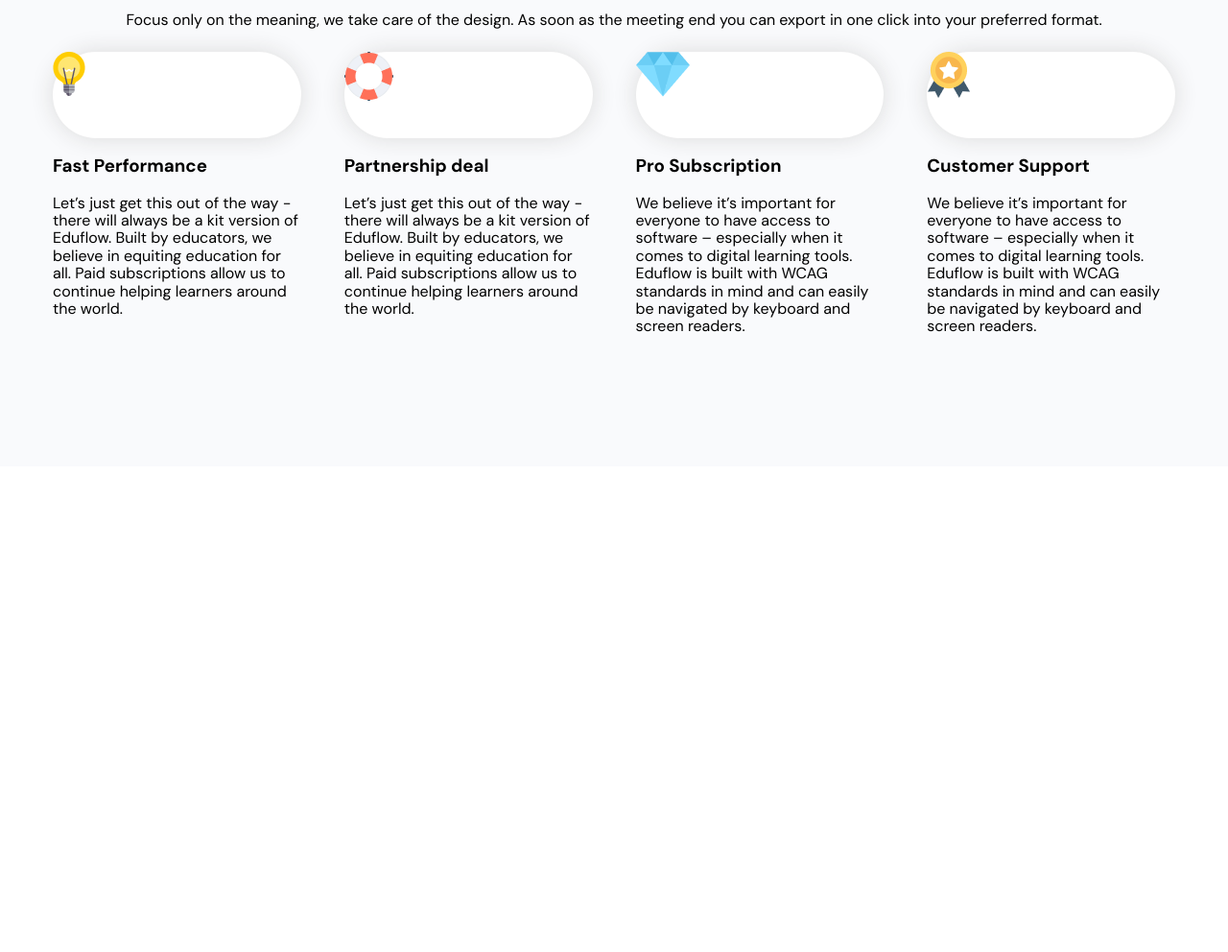
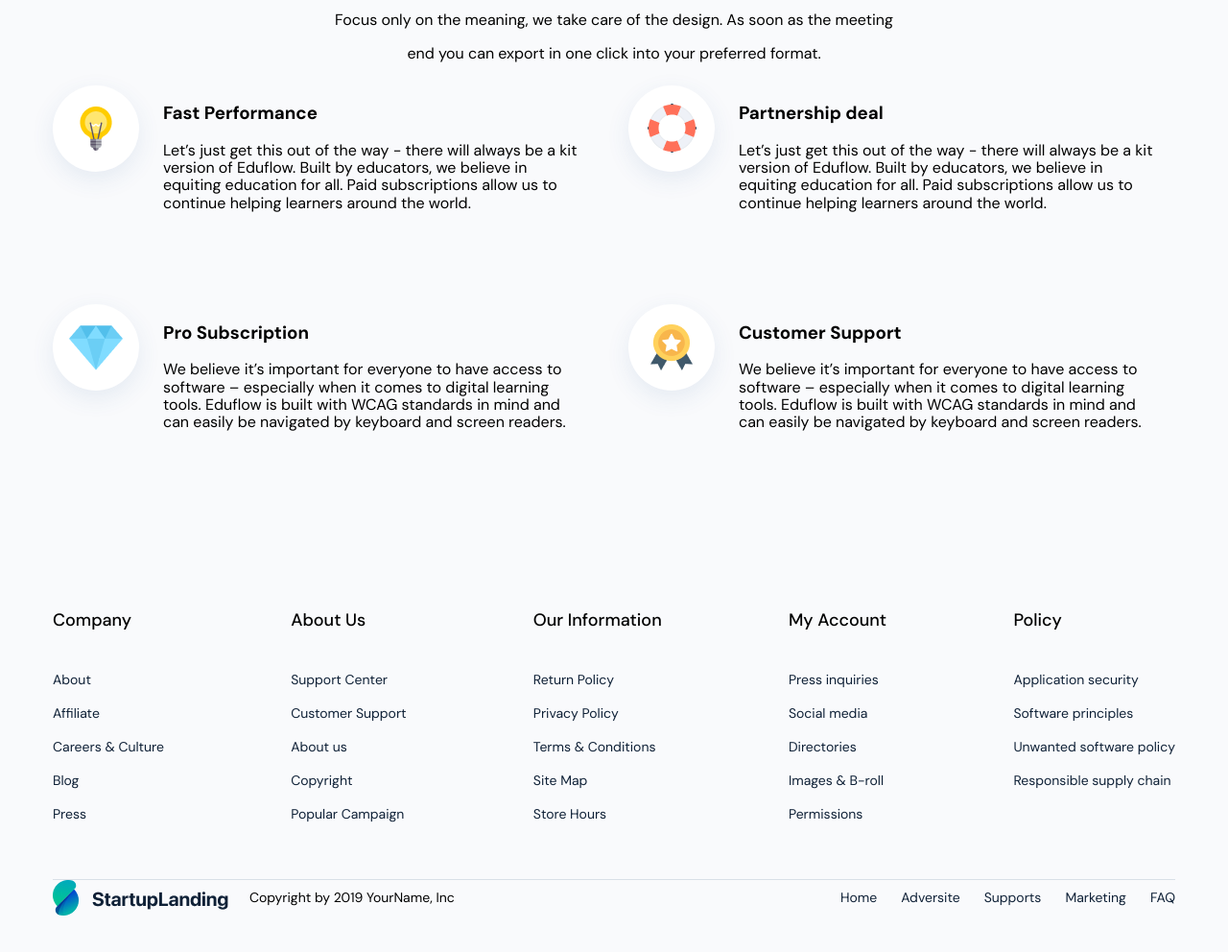
Before and after one commit to StoleB/Lession-11, a plain HTML site: page index.html in a window 1280 px wide. Shown: the part 2288-3280 px from the top of the page at 96% size. Before the commit the page ends 2774 px from the top, so only its background shows below. Drawn offline with nearby package versions, Linux system fonts and the light colour scheme.

Commit message:
Progress

```diff
--- a/index.html
+++ b/index.html
@@ -22,7 +22,7 @@
 
                     <div class="site-nav-wrap">
                         <nav class="site-nav">
-                            <a href="#" class="site-nav-link">Pricing</a>
+                            <a href="#pricing" class="site-nav-link">Pricing</a>
                             <a href="#" class="site-nav-link">Support</a>
                             <a href="#" class="site-nav-link">Register</a>
                             <a href="#" class="site-nav-link">Get Started</a>
@@ -64,7 +64,7 @@
                 </div>
             </section><!-- /.block-intro -->
 
-            <section class="block-features">
+            <section class="block-features" id="pricing">
                 <div class="container">
                     <h2 class="block-features-title">Amazing useful features</h2>
                     <p class="block-features-text">Focus only on the meaning, we take care of the design. As soon as the meeting end you can export in one click into your preferred format.</p>
@@ -74,29 +74,37 @@
                             <div class="block-features-item-img">
                                 <img src="img/bulb.png" alt="">
                             </div>
+                            <div class="block-features-item-content">
                                 <h3>Fast Performance</h3>
                                 <p>Let’s just get this out of the way - there will always be a kit version of Eduflow. Built by educators, we believe in equiting education for all. Paid subscriptions allow us to continue helping learners around the world.</p>
+                            </div>
                         </div>
                         <div class="block-features-item">
                             <div class="block-features-item-img">
                                 <img src="img/lifebuoy.png" alt="">
                             </div>
-                            <h3>Partnership deal</h3>
+                            <div class="block-features-item-content">
+                                <h3>Partnership deal</h3>
                                 <p>Let’s just get this out of the way - there will always be a kit version of Eduflow. Built by educators, we believe in equiting education for all. Paid subscriptions allow us to continue helping learners around the world.</p>
+                            </div>
                         </div>
                         <div class="block-features-item">
                             <div class="block-features-item-img">
                                 <img src="img/diamond.png" alt="">
                             </div>
-                            <h3>Pro Subscription</h3>
+                            <div class="block-features-item-content">
+                                <h3>Pro Subscription</h3>
                                 <p>We believe it’s important for everyone to have access to software – especially when it comes to digital learning tools. Eduflow is built with WCAG standards in mind and can easily be navigated by keyboard and screen readers.</p>
+                            </div>
                         </div>
                         <div class="block-features-item">
                             <div class="block-features-item-img">
                                 <img src="img/ribbon.png" alt="">
                             </div>
+                            <div class="block-features-item-content">
                             <h3>Customer Support</h3>
                                 <p>We believe it’s important for everyone to have access to software – especially when it comes to digital learning tools. Eduflow is built with WCAG standards in mind and can easily be navigated by keyboard and screen readers.</p>
+                            </div>
                         </div>
                     </div>
                 </div>
@@ -104,7 +112,76 @@
         </main><!-- /.site-main -->
 
         <footer class="site-footer">
+            <div class="container">
+                <div class="site-footer-head">
+                    <div class="site-footer-links">
+                        <h3 class="site-footer-title">Company</h3>
 
+                        <ul class="site-footer-list">
+                            <li><a href="#">About</a></li>
+                            <li><a href="#">Affiliate</a></li>
+                            <li><a href="#">Careers & Culture</a></li>
+                            <li><a href="#">Blog</a></li>
+                            <li><a href="#">Press</a></li>
+                        </ul>
+                    </div>
+
+                    <div class="site-footer-links">
+                        <h3 class="site-footer-title">About Us</h3>
+                        <ul class="site-footer-list">
+                            <li><a href="#">Support Center</a></li>
+                            <li><a href="#">Customer Support</a></li>
+                            <li><a href="#">About us</a></li>
+                            <li><a href="#">Copyright</a></li>
+                            <li><a href="#">Popular Campaign</a></li>
+                        </ul>
+                    </div>
+
+                    <div class="site-footer-links">
+                        <h3 class="site-footer-title">Our Information</h3>
+                        <ul class="site-footer-list">
+                            <li><a href="#">Return Policy</a></li>
+                            <li><a href="#">Privacy Policy</a></li>
+                            <li><a href="#">Terms & Conditions</a></li>
+                            <li><a href="#">Site Map</a></li>
+                            <li><a href="#">Store Hours</a></li>
+                        </ul>
+                    </div>
+
+                    <div class="site-footer-links">
+                        <h3 class="site-footer-title">My Account</h3>
+                        <ul class="site-footer-list">
+                            <li><a href="#">Press inquiries</a></li>
+                            <li><a href="#">Social media</a></li>
+                            <li><a href="#">Directories</a></li>
+                            <li><a href="#">Images & B-roll</a></li>
+                            <li><a href="#">Permissions</a></li>
+                        </ul>
+                    </div>
+
+                    <div class="site-footer-links">
+                        <h3 class="site-footer-title">Policy</h3>
+                        <ul class="site-footer-list">
+                            <li><a href="#">Application security</a></li>
+                            <li><a href="#">Software principles</a></li>
+                            <li><a href="#">Unwanted software policy</a></li>
+                            <li><a href="#">Responsible supply chain</a></li>
+                        </ul>
+                    </div>
+                </div><!-- /site-footer-head-->
+                <div class="site-footer-foot">
+                    <img src="img/logo.png" alt="">
+                    <p class="site-footer-copyright">Copyright by 2019 YourName, Inc</p>
+
+                    <ul class="site-footer-menu">
+                        <li> <a href="#">Home</a></li>
+                        <li> <a href="#">Adversite</a></li>
+                        <li> <a href="#">Supports</a></li>
+                        <li> <a href="#">Marketing</a></li>
+                        <li> <a href="#">FAQ</a></li>
+                    </ul>
+                </div><!-- /site-footer-foot-->
+            </div>
         </footer><!-- /.site-footer -->
     </body>
 </html>
--- a/style.css
+++ b/style.css
@@ -5,6 +5,7 @@
   html,
   body {
       font-family: 'DM Sans', sans-serif;
+      scroll-behavior: smooth;
   }
 
   .container {
@@ -252,12 +253,11 @@
     margin-right: auto;
     max-width: 100%;
     max-width: 970px;
-    border-radius: 5px;
     display: flex;
     position: relative;
     object-fit: cover;
+}
 
-}
 .block-intro-img img {
     max-width: 100%;
 }
@@ -270,6 +270,7 @@
     left: 0;
     right: 0;
     bottom: 0;
+    border-radius: 5px;
 
 }
 
@@ -283,10 +284,6 @@
         line-height: 40px;
         margin-bottom: 15px;
     }
-    .block-intro-img {
-        margin-top: ;
-        height: ;
-    }
 }
 /* Block-intro-end */
 
@@ -294,8 +291,8 @@
 .block-features {
     padding-top: 100px;
     padding-bottom: 120px;
-    background-color: #F9FAFC;;
-}
+    background-color: #F9FAFC;
+    }
 
 .block-features-title {
     font-size: 30px;
@@ -309,25 +306,136 @@
     line-height: 35px;
     margin-top: 30px;
     text-align: center;
+    max-width: 585px;
+    margin-left: auto;
+    margin-right: auto;
+
 }
 
 .block-features-sections {
-    display: flex;
+    display:flex;
     gap: 80px 45px;
+    flex-wrap: wrap;
 }
 
 .block-features-item {
     flex: 0 1 555px;
+    gap: 25px;
+    display: flex;
+}
+
+.block-features-item-img {
+    flex: 0 0 90px;
+    height: 90px;
+    width: 90px;
+    border-radius: 50px;
+    background-color: #fff;
+    box-shadow: 0px 8px 24px 0px rgba(53, 95, 158, 0.10);
+    color: #dbdbdb;
+    display: flex;
+    justify-content: center;
+    align-items: center;
+}
+
+.block-features-item-img img {
+    margin: auto;
+}
+/* Block-features-end */
+/* Footer*/
+
+.site-footer {
+    background-color: #F9FAFC;
+    padding-top: 45px;
+    padding-bottom: 35px;
+}
+
+.site-footer-head {
+    display: flex;
+    gap: 55px;
+    justify-content: space-between;
     flex-wrap: wrap;
 }
 
-.block-features-item-img {
-    flex:0 0 90px;
-    height: 90px;
-    border-radius: 50px;
-    background-color: #fff;
-    box-shadow: 0px 0px 24px 0px; color: #dbdbdb;
+.site-footer.links {
+    flex: 0 1 190px;
 }
 
+.site-footer-title {
+    font-size: 18px;
+    line-height: 30px;
+    margin-bottom: 30px;
+    margin-top: 0;
+    font-weight: 500;
+}
 
-/* Block-features-end */
+.site-footer-list {
+    padding-left: 0;
+    margin: 0;
+    list-style: none;
+}
+
+.site-footer-list a,
+.site-footer-menu a{
+    font-size: 14px;
+    line-height: 250%;
+    color: #0F2137;
+    text-decoration: none;
+    display: inline-block;
+}
+
+.site-footer-foot {
+   margin-top: 50px;
+   margin-bottom: 35px;
+   border-top: 1px solid #D9E0E7;
+   display: flex;
+   align-items: center;
+   gap: 10px;
+}
+
+.site-footer-menu {
+    margin: 0;
+    padding-left: 0;
+    list-style: none;
+    display: flex;
+    gap: 25px;
+    margin-left: auto;
+}
+
+.site-footer-copyright {
+    font-size: 14px;
+    margin: 0;
+}
+
+@media (max-width: 991px) {
+    .site-footer-head {
+        text-wrap: wrap;
+    }
+}
+
+@media (max-width: 767px) {
+    .site-footer {
+        padding-bottom: 80px;
+    }
+    .site-footer-head {
+        flex-direction: column;
+        gap: 50px;
+    }
+    .site-footer-links{
+        flex: 0 1 100%;
+    }
+    .site-footer-foot {
+        padding-top: 50px;
+        flex-direction: column;
+        gap: 30px;
+        align-items: flex-start;
+    }
+    .site-footer-menu {
+        flex-direction: column;
+        gap: 0;
+        margin-left: 0;
+        width: 100%;
+        order: -1;
+    }
+}
+
+/* Footer-end*/
```
